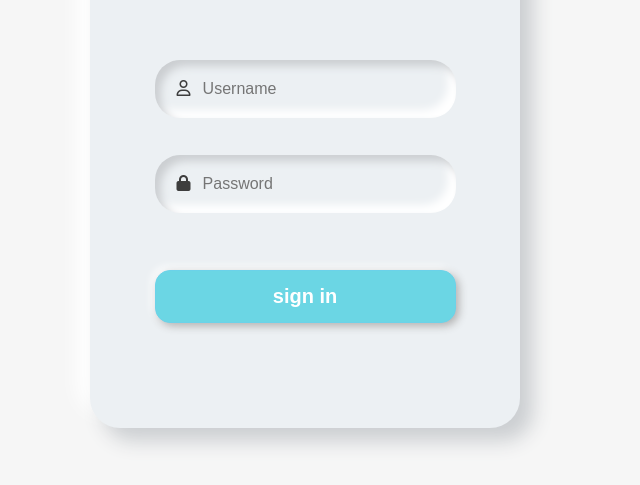
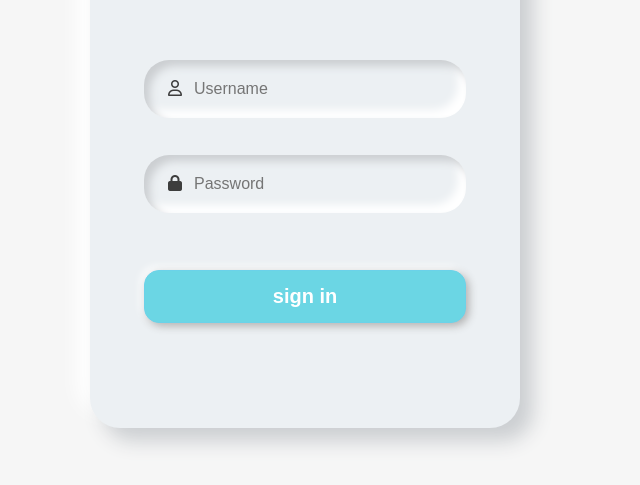
Before and after one commit to fawriid/Registration-form-with-validation, a plain HTML site: page index.html in a window 1280 px wide. Shown: the part 297-782 px from the top of the page, without its empty margins (335-975 px from the left). Drawn offline with Linux system fonts and the light colour scheme.

Commit message:
user and pass alert span added for alerting

```diff
--- a/index.html
+++ b/index.html
@@ -22,12 +22,18 @@
             </div>
             <form action="">
                 <div>
-                    <i class="far fa-user"></i>
-                    <input type="text" value="" placeholder="Username">
+                    <div class="input-container">
+                        <i class="far fa-user"></i>
+                        <input type="username" class="user-input" value="" placeholder="Username">
+                    </div>
+                    <span class="user-alert"></span>
                 </div>
                 <div>
-                    <i class="fas fa-lock"></i>
-                    <input type="password" value="" placeholder="Password">
+                    <div class="input-container">
+                        <i class="fas fa-lock"></i>
+                        <input type="password" class="pass-input" value="" placeholder="Password">
+                    </div>
+                    <span class="pass-alert"></span>
                 </div>
                 <button type="submit">sign in</button>
             </form>
--- a/style.css
+++ b/style.css
@@ -72,14 +72,18 @@ form input::placeholder {
   font-size: 1.6rem;
   line-height: 58px;
 }
-form div {
+form > div {
+  width: 100%;
+}
+form .input-container {
+  margin: 0 auto;
   display: flex;
   align-items: center;
   justify-content: center;
   border-radius: 25px;
   box-shadow: inset 6px 6px 8px #cbced1, inset -8px -8px 8px #fff;
   height: 58px;
-  width: 70%;
+  width: 75%;
 }
 form i {
   margin-right: 0.5rem;
@@ -97,7 +101,7 @@ form button {
   border-radius: 15px;
   box-shadow: 3px 3px 8px #b1b1b1, -3px -3px 8px #fff;
   padding: 1rem 3rem;
-  width: 70%;
+  width: 75%;
   height: 53px;
   cursor: pointer;
   transition: all 200ms linear;
@@ -119,3 +123,9 @@ form {
   top: -2rem;
   font-size: 1.8rem;
 }
+.user-alert,
+.pass-alert {
+  position: relative;
+  top: 10px;
+  left: -90px;
+}
```
